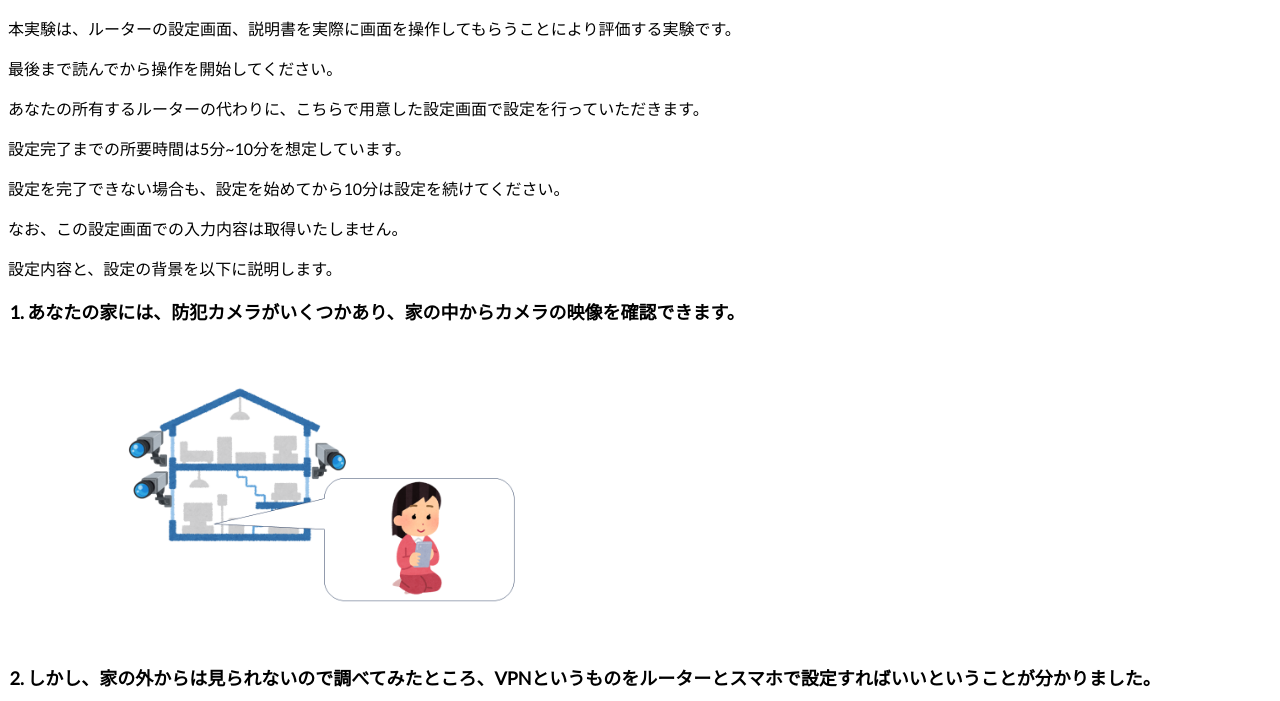
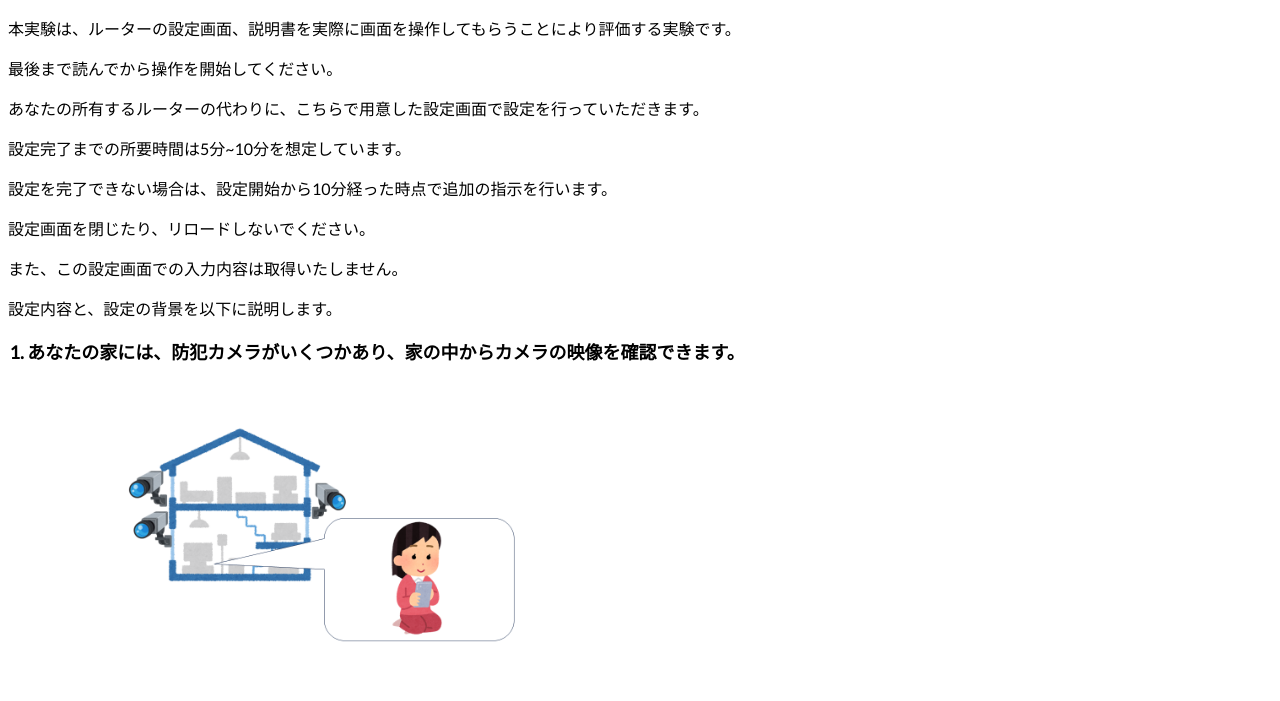
Before and after one commit to ylab-organization-1/se_vpn_dJ2CrA, a plain HTML site: page docs/index.html in a window 1280 px wide. Shown: the top 701 px of the page. Drawn offline with Linux system fonts and the light colour scheme.

Commit message:
Update index.html

```diff
--- a/docs/index.html
+++ b/docs/index.html
@@ -46,8 +46,9 @@
 <p>最後まで読んでから操作を開始してください。</p>
 <p>あなたの所有するルーターの代わりに、こちらで用意した設定画面で設定を行っていただきます。</p>
 <p>設定完了までの所要時間は5分~10分を想定しています。</p>
-<p>設定を完了できない場合も、設定を始めてから10分は設定を続けてください。</p>
-<p>なお、この設定画面での入力内容は取得いたしません。</p>
+<p>設定を完了できない場合は、設定開始から10分経った時点で追加の指示を行います。</p>
+<p>設定画面を閉じたり、リロードしないでください。</p>
+<p>また、この設定画面での入力内容は取得いたしません。</p>
 
 <p>設定内容と、設定の背景を以下に説明します。</p>
 <ol>
```
